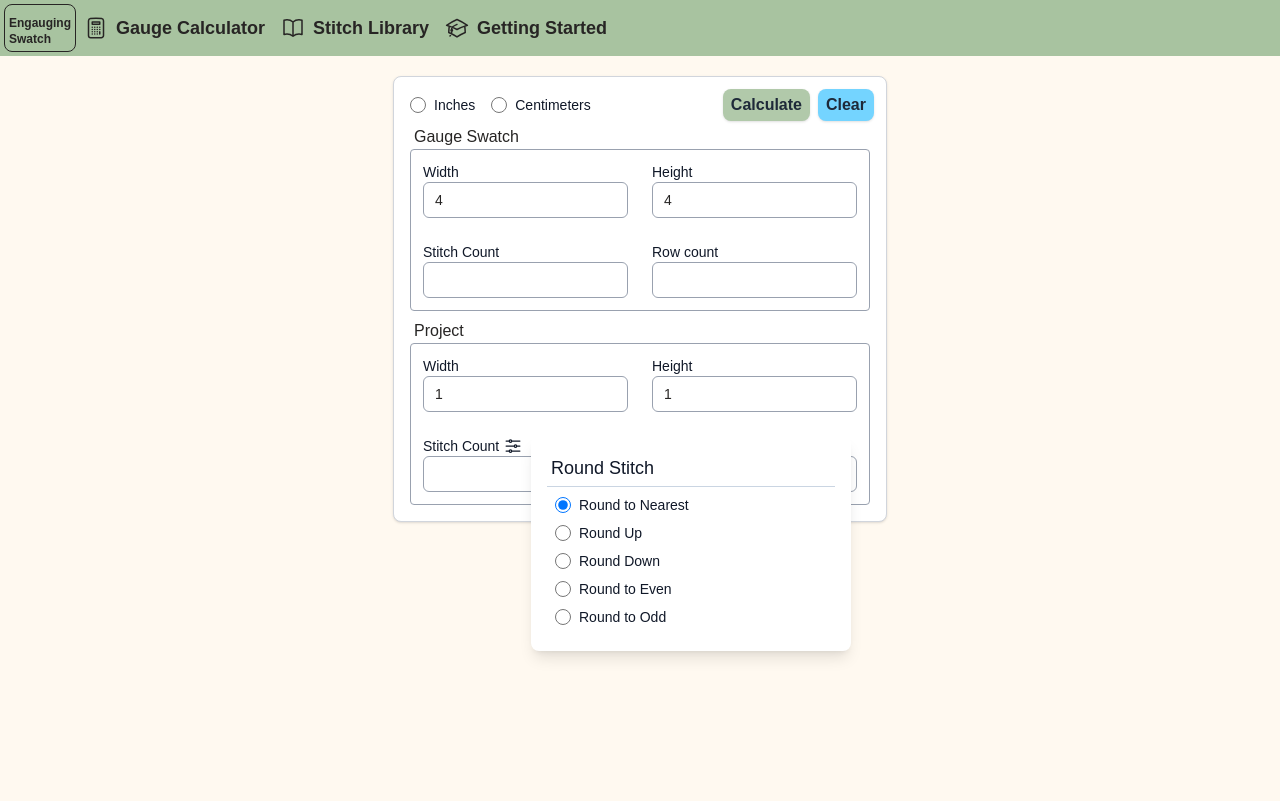
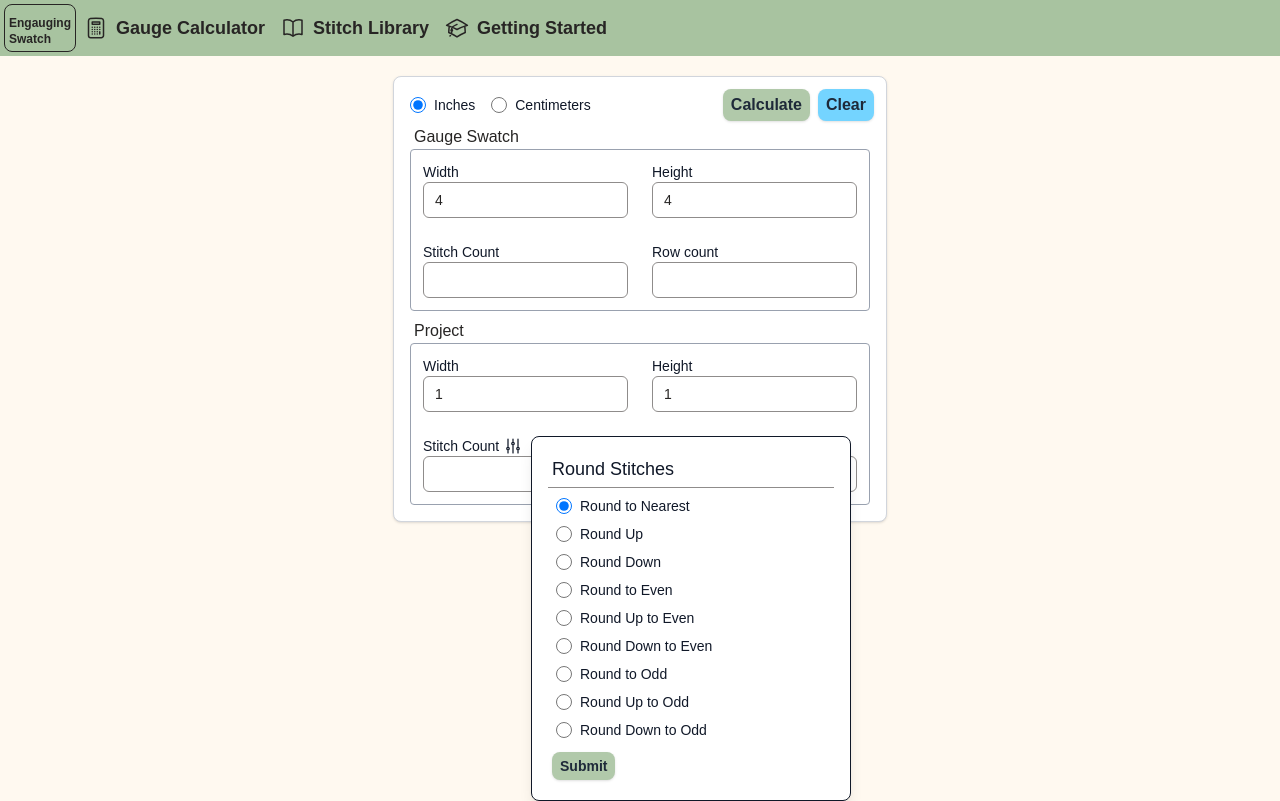
Before and after one commit to jmy-kellogg/engauging-swatch, a Next.js app: page /calculator in a window 1280 px wide. Both pictures are taken after a click on the button 513 px from the left and 446 px from the top of the page. Built offline with nearby package versions, Linux system fonts and the light colour scheme.

Commit message:
finish initial calculator

```diff
--- a/src/app/calculator/component/modal.tsx
+++ b/src/app/calculator/component/modal.tsx
@@ -1,99 +1,79 @@
 import { useState } from "react";
 
-function Modal() {
+export type RoundType =
+  | "nearest"
+  | "up"
+  | "down"
+  | "odd"
+  | "even"
+  | "oddUp"
+  | "evenUp"
+  | "oddDown"
+  | "evenDown";
+
+interface Props {
+  onSubmit: (roundType: RoundType) => void;
+  title?: string;
+  iconType?: "vertical" | "horizontal";
+}
+
+interface RoundTypeOption {
+  id: RoundType;
+  label?: string;
+}
+
+function Modal({ onSubmit, title, iconType }: Props) {
   const [showModal, setShowModal] = useState<boolean>(false);
-  const [roundType, setRoundType] = useState("nearest");
+  const [roundType, setRoundType] = useState<RoundType>("nearest");
+  const roundTypes: RoundTypeOption[] = [
+    { id: "nearest", label: "Round to Nearest" },
+    { id: "up", label: "Round Up" },
+    { id: "down", label: "Round Down" },
+    { id: "even", label: "Round to Even" },
+    { id: "evenUp", label: "Round Up to Even" },
+    { id: "evenDown", label: "Round Down to Even" },
+    { id: "odd", label: "Round to Odd" },
+    { id: "oddUp", label: "Round Up to Odd" },
+    { id: "oddDown", label: "Round Down to Odd" },
+  ];
 
   return (
     <>
       {showModal && (
         <div
           id="default-modal"
-          className="absolute bg-white p-4 w-xs ml-27 rounded-lg shadow-lg"
+          className="absolute bg-white p-4 w-xs ml-27 rounded-lg shadow-lg border dark:bg-espresso-500 dark:border-espresso-200"
         >
-          <div className="flex items-center justify-between p-1 border-b border-slate-300 rounded-t">
-            <h3>Round Stitch</h3>
+          <div className="flex items-center justify-between p-1 border-b border-espresso-300 rounded-t dark:text-espresso-100">
+            <h3>{title ? title : "Round Options"}</h3>
           </div>
-          <div className="flex items-center m-2">
+          {roundTypes.map(({ id, label }) => (
+            <div key={id} className="flex items-center m-2">
               <input
-              checked={roundType === "nearest"}
-              id="default-radio-1"
+                checked={roundType === id}
+                id={id}
                 type="radio"
-              name="default-radio"
+                name={id}
                 className="w-4 h-4 text-sky-300 hover:cursor-pointer"
-              onChange={() => setRoundType("nearest")}
+                onChange={() => setRoundType(id)}
               />
               <label
-              htmlFor="default-radio-1"
-              className="ms-2 text-sm font-medium text-gray-900 dark:text-gray-400 hover:cursor-pointer"
+                htmlFor={id}
+                className="ms-2 text-sm font-medium text-gray-900 dark:text-espresso-100 hover:cursor-pointer"
               >
-              Round to Nearest
+                {label}
               </label>
             </div>
-          <div className="flex items-center m-2">
-            <input
-              checked={roundType === "up"}
-              id="default-radio-1"
-              type="radio"
-              name="default-radio"
-              className="w-4 h-4 text-sky-300 hover:cursor-pointer"
-              onChange={() => setRoundType("up")}
-            />
-            <label
-              htmlFor="default-radio-1"
-              className="ms-2 text-sm font-medium text-gray-900 dark:text-gray-400 hover:cursor-pointer"
+          ))}
+          <button
+            className="px-2 py-1 m-1 bg-sage-300 text-gray-800 rounded-lg shadow-sm font-bold hover:cursor-pointer hover:bg-sage-500"
+            onClick={() => {
+              onSubmit(roundType);
+              setShowModal(false);
+            }}
           >
-              Round Up
-            </label>
-          </div>
-          <div className="flex items-center m-2">
-            <input
-              checked={roundType === "down"}
-              id="default-radio-1"
-              type="radio"
-              name="default-radio"
-              className="w-4 h-4 text-sky-300 hover:cursor-pointer"
-              onChange={() => setRoundType("down")}
-            />
-            <label
-              htmlFor="default-radio-1"
-              className="ms-2 text-sm font-medium text-gray-900 dark:text-gray-400 hover:cursor-pointer"
-            >
-              Round Down
-            </label>
-          </div>
-          <div className="flex items-center m-2">
-            <input
-              checked={roundType === "even"}
-              id="default-radio-1"
-              type="radio"
-              name="default-radio"
-              className="w-4 h-4 text-sky-300 hover:cursor-pointer"
-              onChange={() => setRoundType("even")}
-            />
-            <label
-              htmlFor="default-radio-1"
-              className="ms-2 text-sm font-medium text-gray-900 dark:text-gray-400 hover:cursor-pointer"
-            >
-              Round to Even
-            </label>
-          </div>
-          <div className="flex items-center m-2">
-            <input
-              checked={roundType === "odd"}
-              id="default-radio-1"
-              type="radio"
-              name="default-radio"
-              className="w-4 h-4 text-sky-300 hover:cursor-pointer"
-              onChange={() => setRoundType("odd")}
-            />
-            <label
-              htmlFor="default-radio-1"
-              className="ms-2 text-sm font-medium text-gray-900 dark:text-gray-400 hover:cursor-pointer"
-            >
-              Round to Odd
-            </label>
-          </div>
+            Submit
+          </button>
         </div>
       )}
       <button
@@ -101,12 +81,30 @@ function Modal() {
         type="button"
         onClick={() => setShowModal(!showModal)}
       >
+        {iconType === "vertical" ? (
           <svg
             xmlns="http://www.w3.org/2000/svg"
             fill="none"
             viewBox="0 0 24 24"
             strokeWidth={1.5}
             stroke="currentColor"
+            className="size-5 mx-1"
+            id="vertical-filter"
+          >
+            <path
+              strokeLinecap="round"
+              strokeLinejoin="round"
+              d="M6 13.5V3.75m0 9.75a1.5 1.5 0 0 1 0 3m0-3a1.5 1.5 0 0 0 0 3m0 3.75V16.5m12-3V3.75m0 9.75a1.5 1.5 0 0 1 0 3m0-3a1.5 1.5 0 0 0 0 3m0 3.75V16.5m-6-9V3.75m0 3.75a1.5 1.5 0 0 1 0 3m0-3a1.5 1.5 0 0 0 0 3m0 9.75V10.5"
+            />
+          </svg>
+        ) : (
+          <svg
+            xmlns="http://www.w3.org/2000/svg"
+            fill="none"
+            viewBox="0 0 24 24"
+            strokeWidth={1.5}
+            stroke="currentColor"
+            id="horizontal-filter"
             className="size-5 mx-1"
           >
             <path
@@ -115,6 +113,7 @@ function Modal() {
               d="M10.5 6h9.75M10.5 6a1.5 1.5 0 1 1-3 0m3 0a1.5 1.5 0 1 0-3 0M3.75 6H7.5m3 12h9.75m-9.75 0a1.5 1.5 0 0 1-3 0m3 0a1.5 1.5 0 0 0-3 0m-3.75 0H7.5m9-6h3.75m-3.75 0a1.5 1.5 0 0 1-3 0m3 0a1.5 1.5 0 0 0-3 0m-9.75 0h9.75"
             />
           </svg>
+        )}
       </button>
     </>
   );
--- a/src/app/calculator/page.tsx
+++ b/src/app/calculator/page.tsx
@@ -1,11 +1,14 @@
 "use client";
 import { useState } from "react";
 import Modal from "./component/modal";
+import { RoundType } from "./component/modal";
 
 type Unit = "inch" | "cm";
 
 export default function Artworks() {
   const [unit, setUnit] = useState<Unit>("inch");
+  const [stitchRound, setStichRound] = useState<RoundType>("nearest");
+  const [rowRound, setRowRound] = useState<RoundType>("nearest");
   // Gauge Section
   const [gaugeWidth, setGaugeWidth] = useState("4");
   const [gaugeHeight, setGaugeHeight] = useState("4");
@@ -28,6 +31,48 @@ export default function Artworks() {
     },
   };
 
+  const roundDict = {
+    nearest: Math.round,
+    down: Math.floor,
+    up: Math.ceil,
+    even: (count: number) => {
+      const rounded = Math.round(count);
+      if (rounded % 2 === 0) {
+        return rounded;
+      } else {
+        const up = Math.abs(count - (rounded + 1));
+        const down = Math.abs(count - (rounded - 1));
+        return up < down ? rounded + 1 : rounded - 1;
+      }
+    },
+    odd: (count: number) => {
+      const rounded = Math.round(count);
+      if (rounded % 2 === 1) {
+        return rounded;
+      } else {
+        const up = Math.abs(count - rounded + 1);
+        const down = Math.abs(count - rounded - 1);
+        return up < down ? rounded + 1 : rounded - 1;
+      }
+    },
+    oddUp: (count: number) => {
+      const rounded = Math.round(count);
+      return rounded % 2 === 1 ? rounded : rounded + 1;
+    },
+    oddDown: (count: number) => {
+      const rounded = Math.round(count);
+      return rounded % 2 === 1 ? rounded : rounded - 1;
+    },
+    evenUp: (count: number) => {
+      const rounded = Math.round(count);
+      return rounded % 2 === 0 ? rounded : rounded + 1;
+    },
+    evenDown: (count: number) => {
+      const rounded = Math.round(count);
+      return rounded % 2 === 0 ? rounded : rounded - 1;
+    },
+  };
+
   const setDefaultForm = (newUnit: Unit) => {
     const gaugeSize = defaultUnits["gauge"][newUnit];
     const projectSize = defaultUnits["project"][newUnit];
@@ -36,6 +81,8 @@ export default function Artworks() {
     setGaugeHeight(gaugeSize);
     setProjectWidth(projectSize);
     setProjectHeight(projectSize);
+    setProjectStitch("");
+    setProjectRow("");
   };
 
   const updateMeasurements = (newUnit: Unit) => {
@@ -43,32 +90,46 @@ export default function Artworks() {
     setUnit(newUnit);
   };
 
-  const setStitchCount = () => {
+  const setStitchCount = (stitchRound: RoundType) => {
+    if (!projectWidth || !gaugeWidth || !gaugeStitch) return;
     const pWidth = parseInt(projectWidth);
     const gWidth = parseInt(gaugeWidth);
     const gStitchCount = parseInt(gaugeStitch);
-    const pSwitchCount = Math.round((pWidth * gStitchCount) / gWidth);
+    const pSwitchCount = roundDict[stitchRound](
+      (pWidth * gStitchCount) / gWidth
+    );
 
     setProjectStitch(pSwitchCount.toString());
   };
 
-  const setRowCount = () => {
+  const setRowCount = (rowRound: RoundType) => {
+    if (!projectHeight || !gaugeHeight || !gaugeRow) return;
     const pHeight = parseInt(projectHeight);
     const gHeight = parseInt(gaugeHeight);
-    const gRowCount = parseInt(gaugeStitch);
-    const pRowCount = Math.round((pHeight * gRowCount) / gHeight);
+    const gRowCount = parseInt(gaugeRow);
+    const pRowCount = roundDict[rowRound]((pHeight * gRowCount) / gHeight);
 
     setProjectRow(pRowCount.toString());
   };
 
   const calculateRows = () => {
-    setStitchCount();
-    setRowCount();
+    setStitchCount(stitchRound);
+    setRowCount(rowRound);
+  };
+
+  const roundStitches = (roundType: RoundType) => {
+    setStichRound(roundType);
+    if (projectStitch) setStitchCount(roundType);
+  };
+
+  const roundRows = (roundType: RoundType) => {
+    setRowRound(roundType);
+    if (projectRow) setRowCount(roundType);
   };
 
   return (
     <div className="m-5 justify-self-center">
-      <div className="p-2 bg-white border border-gray-300 rounded-lg shadow-sm">
+      <div className="p-2 bg-white border border-gray-300 rounded-lg shadow-sm dark:bg-espresso-500 dark:border-espresso-300">
         <div className="flex justify-between">
           <div className="flex">
             <div className="flex items-center m-2">
@@ -82,7 +143,7 @@ export default function Artworks() {
               />
               <label
                 htmlFor="default-radio-1"
-                className="ms-2 text-sm font-medium text-gray-900 dark:text-gray-400 hover:cursor-pointer"
+                className="ms-2 text-sm font-medium text-gray-900 dark:text-espresso-100 hover:cursor-pointer"
               >
                 Inches
               </label>
@@ -98,7 +159,7 @@ export default function Artworks() {
               />
               <label
                 htmlFor="default-radio-2"
-                className="ms-2 text-sm font-medium text-gray-900 dark:text-gray-400 hover:cursor-pointer"
+                className="ms-2 text-sm font-medium text-gray-900 dark:text-espresso-100 hover:cursor-pointer"
               >
                 Centimeters
               </label>
@@ -120,12 +181,12 @@ export default function Artworks() {
           </div>
         </div>
         <p className="ml-3">Gauge Swatch</p>
-        <div className="border border-gray-400 rounded-sm m-2 mt-0">
+        <div className="border border-gray-400 rounded-sm m-2 mt-0 dark:border-espresso-200">
           <div className="flex">
             <div className="flex flex-col m-3">
               <label
                 htmlFor="gaugeWith"
-                className="text-sm font-medium text-gray-900 dark:text-gray-400"
+                className="text-sm font-medium text-gray-900 dark:text-espresso-100"
               >
                 Width
               </label>
@@ -134,13 +195,13 @@ export default function Artworks() {
                 type="number"
                 value={gaugeWidth}
                 onChange={(e) => setGaugeWidth(e.target.value)}
-                className="rounded-md bg-white px-3 py-1.5 text-base outline-1 -outline-offset-1 outline-gray-400 placeholder:text-gray-400 focus:outline-2 focus:-outline-offset-2 focus:outline-sky-500 sm:text-sm/6"
+                className="rounded-md bg-white px-3 py-1.5 text-base outline-1 -outline-offset-1 outline-espresso-300 placeholder:text-gray-400 focus:outline-2 focus:-outline-offset-2 focus:outline-sky-500 sm:text-sm/6 dark:text-espresso-100 dark:bg-espresso"
               />
             </div>
             <div className="flex flex-col m-3">
               <label
                 htmlFor="gaugeHeight"
-                className="text-sm font-medium text-gray-900 dark:text-gray-400"
+                className="text-sm font-medium text-gray-900 dark:text-espresso-100"
               >
                 Height
               </label>
@@ -149,7 +210,7 @@ export default function Artworks() {
                 type="number"
                 value={gaugeHeight}
                 onChange={(e) => setGaugeHeight(e.target.value)}
-                className="rounded-md bg-white px-3 py-1.5 text-base outline-1 -outline-offset-1 outline-gray-400 placeholder:text-gray-400 focus:outline-2 focus:-outline-offset-2 focus:outline-sky-500 sm:text-sm/6"
+                className="rounded-md bg-white px-3 py-1.5 text-base outline-1 -outline-offset-1 outline-espresso-300 placeholder:text-gray-400 focus:outline-2 focus:-outline-offset-2 focus:outline-sky-500 sm:text-sm/6 dark:text-espresso-100 dark:bg-espresso"
               />
             </div>
           </div>
@@ -157,7 +218,7 @@ export default function Artworks() {
             <div className="flex flex-col m-3">
               <label
                 htmlFor="gaugeStitch"
-                className="text-sm font-medium text-gray-900 dark:text-gray-400"
+                className="text-sm font-medium text-gray-900 dark:text-espresso-100"
               >
                 Stitch Count
               </label>
@@ -166,13 +227,13 @@ export default function Artworks() {
                 type="number"
                 value={gaugeStitch}
                 onChange={(e) => setGaugeStitch(e.target.value)}
-                className="rounded-md bg-white px-3 py-1.5 text-base outline-1 -outline-offset-1 outline-gray-400 placeholder:text-gray-400 focus:outline-2 focus:-outline-offset-2 focus:outline-sky-500 sm:text-sm/6"
+                className="rounded-md bg-white px-3 py-1.5 text-base outline-1 -outline-offset-1 outline-espresso-300 placeholder:text-gray-400 focus:outline-2 focus:-outline-offset-2 focus:outline-sky-500 sm:text-sm/6 dark:text-espresso-100 dark:bg-espresso"
               />
             </div>
             <div className="flex flex-col m-3">
               <label
                 htmlFor="gaugeRow"
-                className="text-sm font-medium text-gray-900 dark:text-gray-400"
+                className="text-sm font-medium text-gray-900 dark:text-espresso-100"
               >
                 Row count
               </label>
@@ -181,18 +242,18 @@ export default function Artworks() {
                 type="number"
                 value={gaugeRow}
                 onChange={(e) => setGaugeRow(e.target.value)}
-                className="rounded-md bg-white px-3 py-1.5 text-base outline-1 -outline-offset-1 outline-gray-400 placeholder:text-gray-400 focus:outline-2 focus:-outline-offset-2 focus:outline-sky-500 sm:text-sm/6"
+                className="rounded-md bg-white px-3 py-1.5 text-base outline-1 -outline-offset-1 outline-espresso-300 placeholder:text-gray-400 focus:outline-2 focus:-outline-offset-2 focus:outline-sky-500 sm:text-sm/6 dark:text-espresso-100 dark:bg-espresso"
               />
             </div>
           </div>
         </div>
         <p className="ml-3">Project</p>
-        <div className="border border-gray-400 rounded-sm m-2 mt-0">
+        <div className="border border-gray-400 rounded-sm m-2 mt-0 dark:border-espresso-200">
           <div className="flex">
             <div className="flex flex-col m-3">
               <label
                 htmlFor="projectWidth"
-                className="text-sm font-medium text-gray-900 dark:text-gray-400"
+                className="text-sm font-medium text-gray-900 dark:text-espresso-100"
               >
                 Width
               </label>
@@ -201,13 +262,13 @@ export default function Artworks() {
                 type="number"
                 value={projectWidth}
                 onChange={(e) => setProjectWidth(e.target.value)}
-                className="rounded-md bg-white px-3 py-1.5 text-base outline-1 -outline-offset-1 outline-gray-400 placeholder:text-gray-400 focus:outline-2 focus:-outline-offset-2 focus:outline-sky-500 sm:text-sm/6"
+                className="rounded-md bg-white px-3 py-1.5 text-base outline-1 -outline-offset-1 outline-espresso-300 placeholder:text-gray-400 focus:outline-2 focus:-outline-offset-2 focus:outline-sky-500 sm:text-sm/6 dark:text-espresso-100 dark:bg-espresso"
               />
             </div>
             <div className="flex flex-col m-3">
               <label
                 htmlFor="projectHeight"
-                className="text-sm font-medium text-gray-900 dark:text-gray-400"
+                className="text-sm font-medium text-gray-900 dark:text-espresso-100"
               >
                 Height
               </label>
@@ -216,7 +277,7 @@ export default function Artworks() {
                 type="number"
                 value={projectHeight}
                 onChange={(e) => setProjectHeight(e.target.value)}
-                className="rounded-md bg-white px-3 py-1.5 text-base outline-1 -outline-offset-1 outline-gray-400 placeholder:text-gray-400 focus:outline-2 focus:-outline-offset-2 focus:outline-sky-500 sm:text-sm/6"
+                className="rounded-md bg-white px-3 py-1.5 text-base outline-1 -outline-offset-1 outline-espresso-300 placeholder:text-gray-400 focus:outline-2 focus:-outline-offset-2 focus:outline-sky-500 sm:text-sm/6 dark:text-espresso-100 dark:bg-espresso"
               />
             </div>
           </div>
@@ -225,46 +286,41 @@ export default function Artworks() {
             <div className="flex flex-col m-3">
               <label
                 htmlFor="projectStitch"
-                className="flex text-sm font-medium text-gray-900 dark:text-gray-400"
+                className="flex text-sm font-medium text-gray-900 dark:text-espresso-100"
               >
                 Stitch Count
-                <Modal />
+                <Modal
+                  onSubmit={roundStitches}
+                  title="Round Stitches"
+                  iconType="vertical"
+                />
               </label>
               <input
                 name="projectStitch"
                 type="number"
                 value={projectStitch}
                 onChange={(e) => setProjectStitch(e.target.value)}
-                className="rounded-md bg-white px-3 py-1.5 text-base outline-1 -outline-offset-1 outline-gray-400 placeholder:text-gray-400 focus:outline-2 focus:-outline-offset-2 focus:outline-sky-500 sm:text-sm/6"
+                className="rounded-md bg-white px-3 py-1.5 text-base outline-1 -outline-offset-1 outline-espresso-300 placeholder:text-gray-400 focus:outline-2 focus:-outline-offset-2 focus:outline-sky-500 sm:text-sm/6 dark:text-espresso-100 dark:bg-espresso"
               />
             </div>
             <div className="flex flex-col m-3">
               <label
                 htmlFor="projectRow"
-                className="flex text-sm font-medium text-gray-900 dark:text-gray-400"
+                className="flex text-sm font-medium text-gray-900 dark:text-espresso-100"
               >
                 Row Count
-                <svg
-                  xmlns="http://www.w3.org/2000/svg"
-                  fill="none"
-                  viewBox="0 0 24 24"
-                  strokeWidth={1.5}
-                  stroke="currentColor"
-                  className="size-5 mx-1"
-                >
-                  <path
-                    strokeLinecap="round"
-                    strokeLinejoin="round"
-                    d="M6 13.5V3.75m0 9.75a1.5 1.5 0 0 1 0 3m0-3a1.5 1.5 0 0 0 0 3m0 3.75V16.5m12-3V3.75m0 9.75a1.5 1.5 0 0 1 0 3m0-3a1.5 1.5 0 0 0 0 3m0 3.75V16.5m-6-9V3.75m0 3.75a1.5 1.5 0 0 1 0 3m0-3a1.5 1.5 0 0 0 0 3m0 9.75V10.5"
-                  />
-                </svg>
+                <Modal
+                  onSubmit={roundRows}
+                  title="Round Rows"
+                  iconType="horizontal"
+                />
               </label>
               <input
                 name="projectRow"
                 type="number"
                 value={projectRow}
                 onChange={(e) => setProjectRow(e.target.value)}
-                className="rounded-md bg-white px-3 py-1.5 text-base outline-1 -outline-offset-1 outline-gray-400 placeholder:text-gray-400 focus:outline-2 focus:-outline-offset-2 focus:outline-sky-500 sm:text-sm/6"
+                className="rounded-md bg-white px-3 py-1.5 text-base outline-1 -outline-offset-1 outline-espresso-300 placeholder:text-gray-400 focus:outline-2 focus:-outline-offset-2 focus:outline-sky-500 sm:text-sm/6 dark:text-espresso-100 dark:bg-espresso"
               />
             </div>
           </div>
```
Lines whose indentation alone changed are shown as unchanged.
